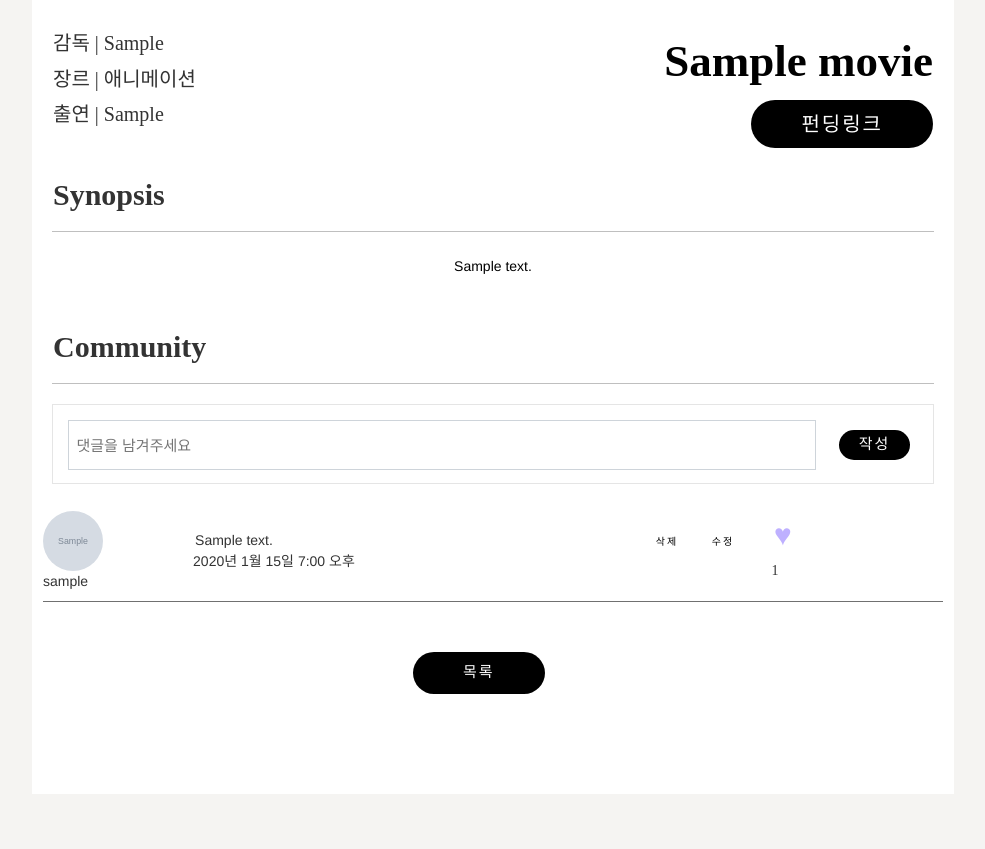
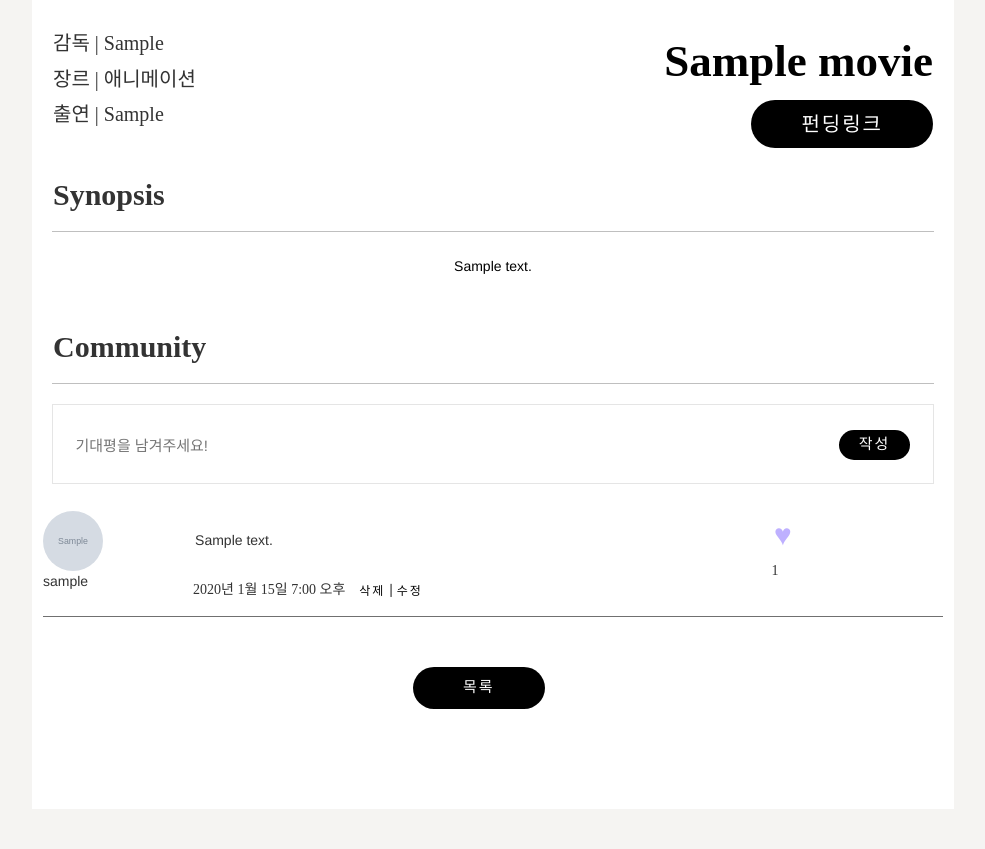
Before and after one commit to NoOwnerTheather/NoOwnerTheater, a Django app: page /preview/1/ in a window 1280 px wide. Shown: the part 573-1422 px from the top of the page, without its empty margins (147-1132 px from the left). Run offline with Django 4.2, Linux system fonts and the light colour scheme; a user stored in the database is signed in; tables that the repository leaves empty hold one stand-in row (values such as "Sample post"); grey boxes marked "Sample" are stand-in pictures; some libraries are stand-ins or nearby versions; some web fonts are replaced.

Commit message:
[design] comment form

```diff
--- a/static/css/preview_detail.css
+++ b/static/css/preview_detail.css
@@ -160,7 +160,8 @@
     color: #212529;
     background-color: #fff;
     background-clip:padding-box;
-    border:1px solid #ced4da;
+    /*border:1px solid #ced4da;*/
+    border:0px solid #ced4da;
     appearance: none;
     float:left;
 }
@@ -192,14 +193,13 @@
     border: none;
 
     background-color: rgba(0, 0, 0, 0);
-    border-radius: 50rem;
     color:black !important;
     font-family: 'Pretendard';
     padding-left: 0rem;
     padding-right: 0rem;
     padding-bottom: 0.2rem;
     padding-top:  0.2rem;
-    font-size: 1rem;
+    font-size: 1.2rem;
     letter-spacing: 0.2rem;
 
     margin-top:2.5rem; /*위에 txt랑 간격 조절*/
@@ -207,6 +207,8 @@
     height: 3rem;
 
     float:center;
+
+
 
 }
 
--- a/templates/theater/preview_detail.html
+++ b/templates/theater/preview_detail.html
@@ -47,7 +47,7 @@
 
                     <div class="predeform center-block">
                         <div class="input">
-                            <input id="comment_input-{{movie.id}}" class="predeformsize" placeholder="댓글을 남겨주세요" type="text"/>
+                            <input id="comment_input-{{movie.id}}" class="predeformsize" placeholder="기대평을 남겨주세요!" type="text"/>
                             <button class="predewritebtn" onclick="onClickComment({{movie.id}}, 'write', '{{request.user}}')">작성</button>
                         </div>
                     </div>
@@ -81,12 +81,27 @@
                                 </td>
 
 
-                                <td><input type="text" class="replyContent{{ comment.id }}" value="{{ comment.content }}" style="border:0 solid black; background-color: rgba(255, 255, 255, 0.466);" readonly>
-                                    <p>{{comment.created_at}} </p>
+                                <td><input type="text" class="replyContent{{ comment.id }}" value="{{ comment.content }}" style="width:100%; border:0 solid black; background-color: rgba(255, 255, 255, 0.466);" readonly>
+                                    <p>
+                                        <span class="prefont">{{comment.created_at}}</span>
+                                        {% if user == comment.user %}
+                                        <span style="margin-left: 1rem;"></span>
+                                        <button class="tdReplyDelete{{comment.id}} prededelmodibtn" onclick="onClickDel({{comment.id}})">삭제</button>
+                                        <span>|</span>
+                                        <button class="tdReplyUpdate{{ comment.id }}"><input type="button" class="prededelmodibtn" value="수정" onclick="replyUpdate({{ comment.id }})"></button>
+                                        <button class="tdReplySubmit{{ comment.id }}" style="display:none"><input type="button"  class="prededelmodibtn" value="확인" onclick="replySubmit({{ comment.id }})"></button>
+                                        <button class="tdReplyUpdateCancel{{ comment.id }}" style="display:none"><input type="button" class="prededelmodibtn"  value="취소" onclick="replyUpdateCancel({{ comment.id }})"></button>
+
+                                        {% else %}
+                                        {% endif %}
+
+
+                                    </p>
+
                                 </td>
 
 
-                                {% if user == comment.user %}
+                                <!--{% if user == comment.user %}
                                 <td>
                                     <p><button class="tdReplyDelete{{comment.id}} prededelmodibtn" onclick="onClickDel({{comment.id}})">삭제</button></p>
                                     <td class="tdReplyUpdate{{ comment.id }}"><input type="button" class="prededelmodibtn" value="수정" onclick="replyUpdate({{ comment.id }})"></td>
@@ -95,7 +110,7 @@
 
                                 </td>
                                 {% else %}
-                                {% endif %}
+                                {% endif %} -->
 
 
                                 <!--<td>{{comment.content}} </td>-->
```
